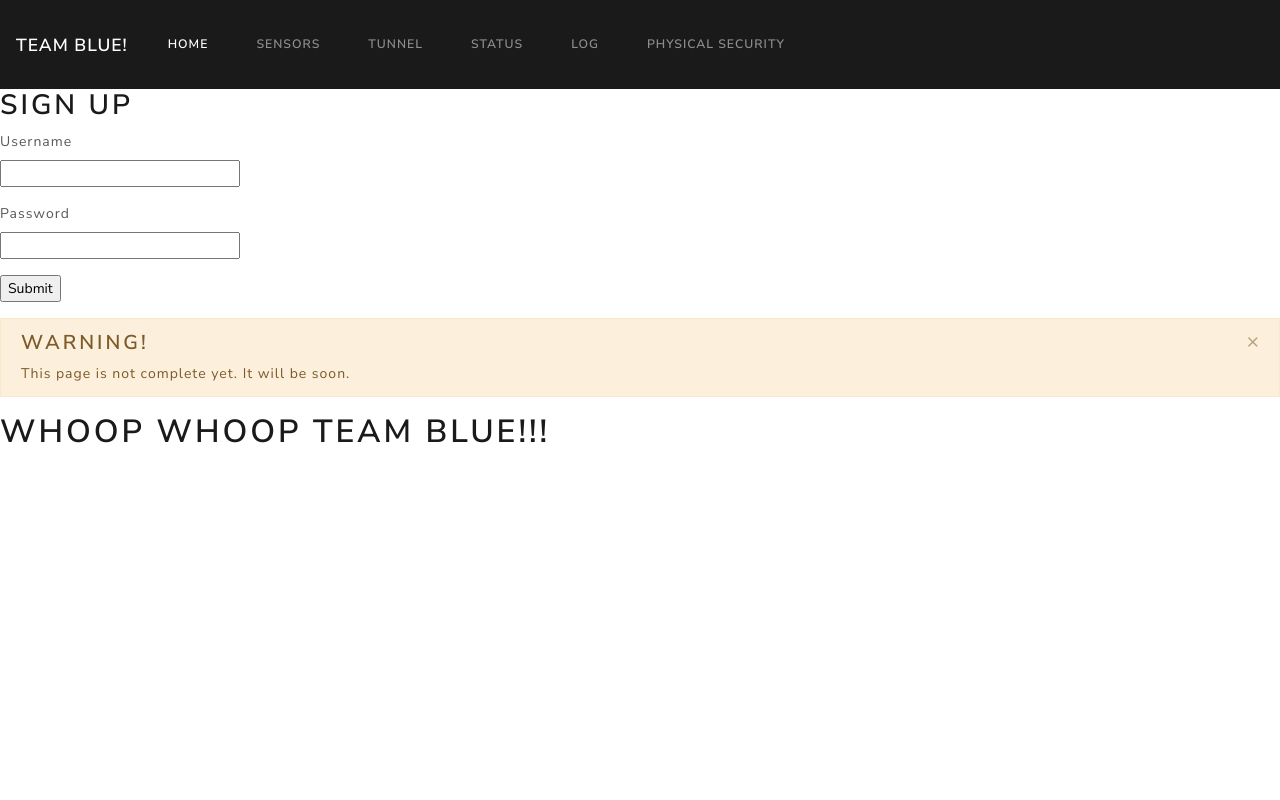
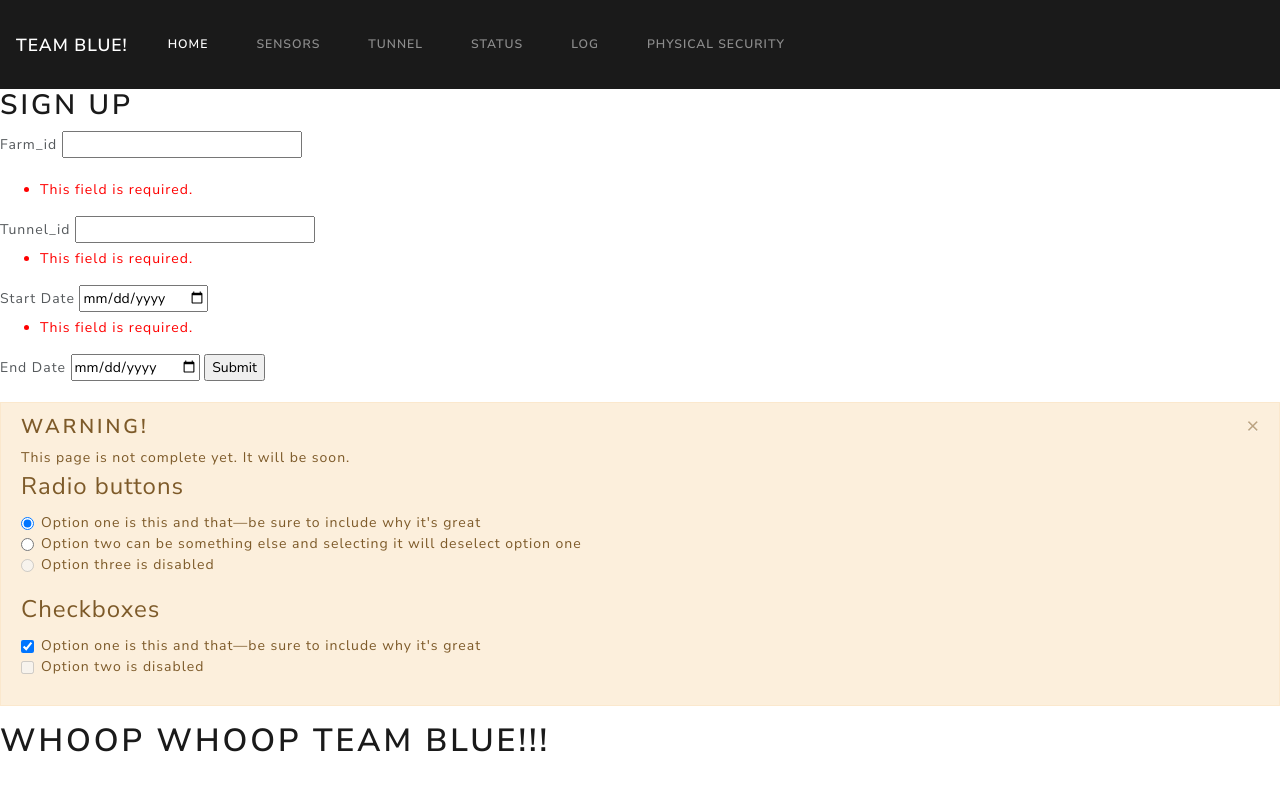
Before and after one commit to RoyWarwick/CCSE-Blue-Team, a Flask app: page /log in a window 1280 px wide. Run offline with Flask 2, Linux system fonts and the light colour scheme; some libraries are stand-ins or nearby versions.

Commit message:
Updated some testing to do, for recieving and sending files to arno.

```diff
--- a/forms.py
+++ /dev/null
@@ -1,8 +0,0 @@
-from flask_wtf import FlaskForm
-from wtforms import StringField, PasswordField, SubmitField
-
-
-class SignUpForm(FlaskForm):
-    username = StringField('Username')
-    password = PasswordField('Password')
-    submit = SubmitField('Submit')
--- a/server.py
+++ b/server.py
@@ -1,10 +1,20 @@
 from flask import Flask, render_template
-from forms import SignUpForm
+from flask_wtf import FlaskForm, validators
+from wtforms import StringField, DateField
 from flask_bootstrap import Bootstrap
+from wtforms.validators import InputRequired
 import dataHandler
+import connectionHandler
+
 
 app = Flask(__name__)
 app.config['SECRET_KEY'] = 'SecretRandomKey'
+
+class requestForm(FlaskForm):
+    farm_id = StringField("Farm_id", validators=[InputRequired()])
+    tunnel_id = StringField("Tunnel_id", validators=[InputRequired()])
+    sdate = DateField("Start Date", format='%d/%m/%Y', validators=[InputRequired()])
+    edate = DateField("End Date", format='%d/%m/%Y')
 
 global json_data
 
@@ -37,10 +47,23 @@ def physicalAccess():
     return render_template('physicalAccess.html', Physical_security_json = Physical_security_json)
 
 
-@app.route('/log')
+@app.route('/log', methods=['GET', 'POST'])
 def log():
-    form = SignUpForm()
-    return render_template('log.html', form=form)
+    form = requestForm()
+
+    if form.validate():
+
+        print(form.sdate.data, form.edate.data)
+        string_to_arno = "{},{},{},{}".format(form.farm_id.data, form.tunnel_id.data, form.sdate.data, form.edate.data)
+        send_to_arno = open("send_to_arno","w")
+        send_to_arno.write(string_to_arno)
+        send_to_arno.close()
+        connectionHandler.sendFile(send_to_arno)
+        return render_template('log.html', form=form)
+    else:
+        return render_template('log.html', form=form)
+
+
 
 
 @app.route('/status')
@@ -60,4 +83,4 @@ def status():
 
 if __name__ == '__main__':
     Bootstrap(app)
-    app.run()
+    app.run(debug=True)
--- a/templates/log.html
+++ b/templates/log.html
@@ -5,23 +5,81 @@ Log
 
 {% block content %}
 <h2> Sign Up </h2>
-<form action="" method="post">
+<form action="{{ url_for('log') }}" method="post">
+    {{ form.csrf_token }}
     <p>
-        {{form.username.label}} <br>
-        {{form.username(size=30)}}
-    </p>
-    <p>
-        {{form.password.label}} <br>
-        {{form.password(size=30)}}
-    </p>
-    <p>
-        {{form.submit()}}
+        {{form.farm_id.label}}
+        {{form.farm_id(size=30)}}
+        <ul>
+        {% for error in form.farm_id.errors %}
+        <li style="color:red;">{{ error }}</li>
+        {% endfor %}
+        </ul>
+
+        {{form.tunnel_id.label}}
+        {{form.tunnel_id(size=30)}}
+
+        <ul>
+        {% for error in form.tunnel_id.errors %}
+        <li style="color:red;">{{ error }}</li>
+        {% endfor %}
+        </ul>
+
+        {{form.sdate.label}}
+        {{form.sdate(size=30)}}
+
+        <ul>
+        {% for error in form.sdate.errors %}
+        <li style="color:red;">{{ error }}</li>
+        {% endfor %}
+        </ul>
+
+        {{form.edate.label}}
+        {{form.edate(size=30)}}
+        <input type="submit" value="Submit">
     </p>
 </form>
 <div class="alert alert-dismissible alert-warning">
   <button type="button" class="close" data-dismiss="alert">&times;</button>
   <h4 class="alert-heading">Warning!</h4>
   <p class="mb-0">This page is not complete yet. It will be soon.</p>
+
+        <fieldset class="form-group">
+      <legend>Radio buttons</legend>
+      <div class="form-check">
+        <label class="form-check-label">
+          <input type="radio" class="form-check-input" name="optionsRadios" id="optionsRadios1" value="option1" checked="">
+          Option one is this and that—be sure to include why it's great
+        </label>
+      </div>
+      <div class="form-check">
+        <label class="form-check-label">
+          <input type="radio" class="form-check-input" name="optionsRadios" id="optionsRadios2" value="option2">
+          Option two can be something else and selecting it will deselect option one
+        </label>
+      </div>
+      <div class="form-check disabled">
+        <label class="form-check-label">
+          <input type="radio" class="form-check-input" name="optionsRadios" id="optionsRadios3" value="option3" disabled="">
+          Option three is disabled
+        </label>
+      </div>
+    </fieldset>
+    <fieldset class="form-group">
+      <legend>Checkboxes</legend>
+      <div class="form-check">
+        <label class="form-check-label">
+          <input class="form-check-input" type="checkbox" value="" checked="">
+          Option one is this and that—be sure to include why it's great
+        </label>
+      </div>
+      <div class="form-check disabled">
+        <label class="form-check-label">
+          <input class="form-check-input" type="checkbox" value="" disabled="">
+          Option two is disabled
+        </label>
+      </div>
+    </fieldset>
 </div>
 
 {% endblock %}
```
Also changed, not shown: search.py (deleted, +0 -8 lines), templates/connectionHandler.py (added, +92 -0 lines), templates/status.html (+9 -0 lines), 1 other file.
